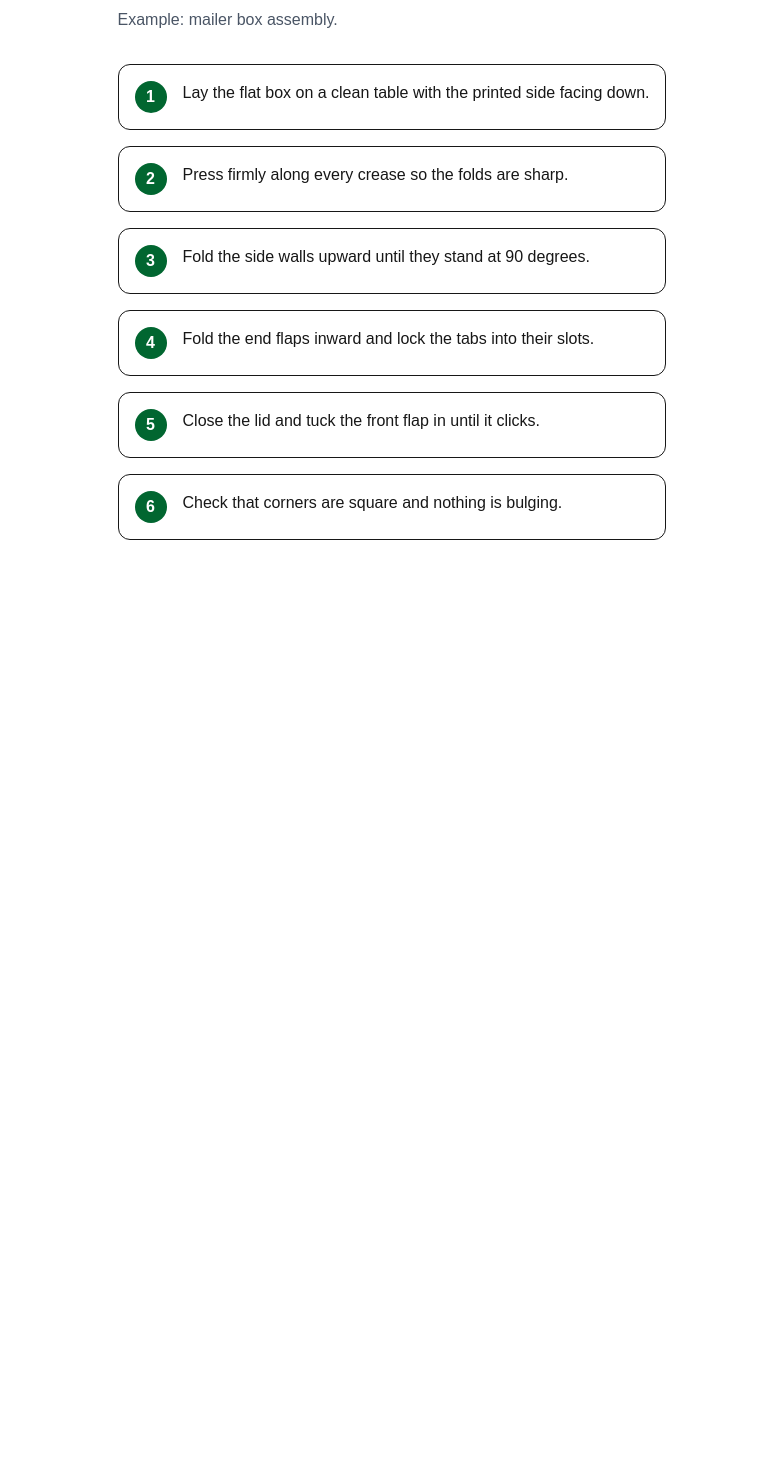
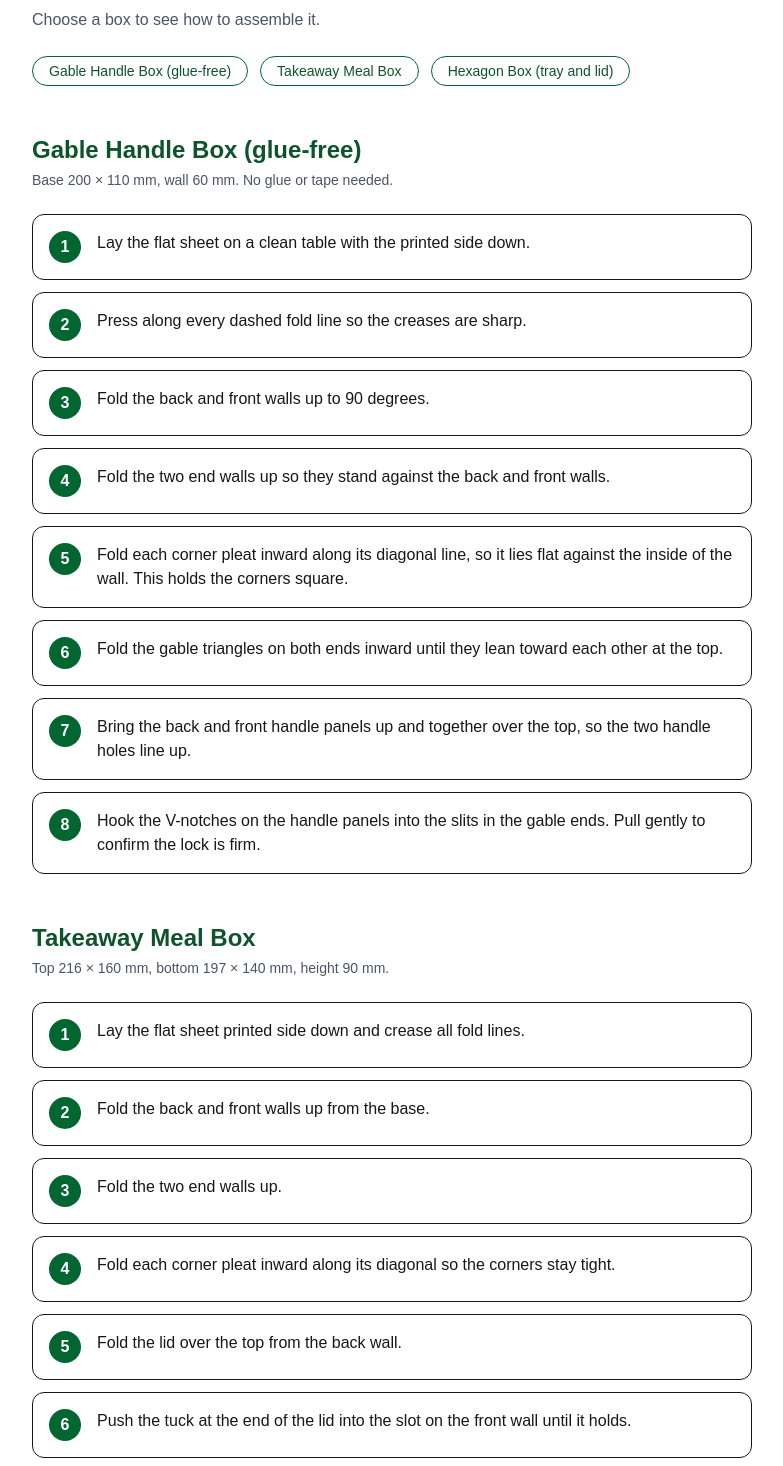
Before and after one commit to boxecopacks-gif/BoxEco, a Next.js app: page /folding in a window 1280 px wide. Shown: the part 144-1610 px from the top of the page, without its empty margins (248-1031 px from the left). Before the commit the page ends 800 px from the top, so only its background shows below. Built offline with nearby package versions, Linux system fonts and the light colour scheme.

Commit message:
customer handling for food packaging

```diff
--- a/app/customer-handling/page.tsx
+++ b/app/customer-handling/page.tsx
@@ -1,15 +1,40 @@
-const scenarios = [
+type Scenario = {
+  topic: string;
+  situation: string;
+  say: string;
+  avoid: string;
+};
+
+const scenarios: Scenario[] = [
   {
-    q: "A customer says the box arrived crushed.",
-    a: "Apologise, ask for a photo, and offer a replacement. Log the batch number.",
+    topic: "Assembly",
+    situation: "A customer says they can't fold the box or the lid won't stay closed.",
+    say: "Offer to walk them through it, or send the Folding Guide link for their box. For the gable box, check that the V-notches are hooked into the slits. For the meal box, check that the tuck is pushed fully into the slot.",
+    avoid: "Don't suggest tape or glue. The boxes are designed to lock without it.",
   },
   {
-    q: "A customer asks if the box is recyclable.",
-    a: "Yes, it is made from recycled board. Remove any tape or plastic before recycling.",
+    topic: "Damage",
+    situation: "A box arrived crushed, bent, or with torn creases.",
+    say: "Apologise, ask for a photo and the batch number, and offer a replacement. Pass the details to quality control.",
+    avoid: "Don't blame the courier or the customer before checking the photo.",
   },
   {
-    q: "A customer cannot assemble the box.",
-    a: "Point them to the Folding Guide and walk them through step 1 to 6.",
+    topic: "Hot or oily food",
+    situation: "A customer asks whether the box can hold hot, wet, or oily food.",
+    say: "Only confirm what has been tested for that specific box and material. If you are not sure, say you will check and come back to them.",
+    avoid: "Don't promise leak-proof or heat-proof performance unless it is confirmed for that product.",
+  },
+  {
+    topic: "Materials and recycling",
+    situation: "A customer asks if the box is recyclable, compostable, or food safe.",
+    say: "Share the material and certification details for that product, if you have them on record.",
+    avoid: "Don't make eco or food-safety claims you cannot back up with a document or test report.",
+  },
+  {
+    topic: "Sizing",
+    situation: "A customer isn't sure which box fits their dish or portion.",
+    say: "Ask what they are packing and how much. Then compare it with the sizes on the Products page and suggest the closest fit.",
+    avoid: "Don't guess. Suggest ordering a sample first if they are unsure.",
   },
 ];
 
@@ -17,11 +42,24 @@ export default function CustomerHandling() {
   return (
     <main className="mx-auto max-w-3xl px-6 py-12">
       <h1 className="text-3xl font-bold text-green-900">Customer Handling</h1>
-      <div className="mt-8 space-y-4">
+      <p className="mt-2 text-gray-600">
+        How to respond to common customer situations.
+      </p>
+      <div className="mt-8 space-y-5">
         {scenarios.map((s) => (
-          <div key={s.q} className="rounded-xl border p-5">
-            <h2 className="font-semibold">{s.q}</h2>
-            <p className="mt-2 text-gray-700">{s.a}</p>
+          <div key={s.topic} className="rounded-xl border p-5">
+            <span className="rounded-full bg-green-100 px-3 py-1 text-xs font-semibold text-green-900">
+              {s.topic}
+            </span>
+            <h2 className="mt-3 font-semibold">{s.situation}</h2>
+            <p className="mt-3 text-gray-700">
+              <span className="font-semibold text-green-900">Say: </span>
+              {s.say}
+            </p>
+            <p className="mt-2 text-gray-700">
+              <span className="font-semibold text-red-700">Avoid: </span>
+              {s.avoid}
+            </p>
           </div>
         ))}
       </div>
--- a/app/folding/page.tsx
+++ b/app/folding/page.tsx
@@ -1,19 +1,78 @@
-const steps = [
-  "Lay the flat box on a clean table with the printed side facing down.",
-  "Press firmly along every crease so the folds are sharp.",
-  "Fold the side walls upward until they stand at 90 degrees.",
-  "Fold the end flaps inward and lock the tabs into their slots.",
-  "Close the lid and tuck the front flap in until it clicks.",
-  "Check that corners are square and nothing is bulging.",
+type Guide = {
+  id: string;
+  name: string;
+  note: string;
+  steps: string[];
+};
+
+const guides: Guide[] = [
+  {
+    id: "gable",
+    name: "Gable Handle Box (glue-free)",
+    note: "Base 200 × 110 mm, wall 60 mm. No glue or tape needed.",
+    steps: [
+      "Lay the flat sheet on a clean table with the printed side down.",
+      "Press along every dashed fold line so the creases are sharp.",
+      "Fold the back and front walls up to 90 degrees.",
+      "Fold the two end walls up so they stand against the back and front walls.",
+      "Fold each corner pleat inward along its diagonal line, so it lies flat against the inside of the wall. This holds the corners square.",
+      "Fold the gable triangles on both ends inward until they lean toward each other at the top.",
+      "Bring the back and front handle panels up and together over the top, so the two handle holes line up.",
+      "Hook the V-notches on the handle panels into the slits in the gable ends. Pull gently to confirm the lock is firm.",
+    ],
+  },
+  {
+    id: "meal",
+    name: "Takeaway Meal Box",
+    note: "Top 216 × 160 mm, bottom 197 × 140 mm, height 90 mm.",
+    steps: [
+      "Lay the flat sheet printed side down and crease all fold lines.",
+      "Fold the back and front walls up from the base.",
+      "Fold the two end walls up.",
+      "Fold each corner pleat inward along its diagonal so the corners stay tight.",
+      "Fold the lid over the top from the back wall.",
+      "Push the tuck at the end of the lid into the slot on the front wall until it holds.",
+    ],
+  },
+  {
+    id: "hexagon",
+    name: "Hexagon Box (tray and lid)",
+    note: "Tray: side 60 mm, wall 40 mm. Lid: side 62 mm, wall 35 mm.",
+    steps: [
+      "Take the tray sheet and crease all dashed lines around the hexagon floor.",
+      "Fold all six walls up from the floor.",
+      "Fold each corner pleat inward along its centre line so it lies flat against the wall. The pleats hold the walls up without glue.",
+      "Repeat steps 1 to 3 for the lid sheet.",
+      "Place the lid over the tray. It is slightly larger, so it should sit down over the walls.",
+      "Check that all six corners are tight and the lid closes evenly.",
+    ],
+  },
 ];
 
 export default function Folding() {
   return (
     <main className="mx-auto max-w-3xl px-6 py-12">
       <h1 className="text-3xl font-bold text-green-900">Folding Guide</h1>
-      <p className="mt-2 text-gray-600">Example: mailer box assembly.</p>
-      <ol className="mt-8 space-y-4">
-        {steps.map((s, i) => (
+      <p className="mt-2 text-gray-600">Choose a box to see how to assemble it.</p>
+
+      <div className="mt-6 flex flex-wrap gap-3">
+        {guides.map((g) => (
+          <a
+            key={g.id}
+            href={`#${g.id}`}
+            className="rounded-full border border-green-800 px-4 py-1 text-sm text-green-900 hover:bg-green-800 hover:text-white"
+          >
+            {g.name}
+          </a>
+        ))}
+      </div>
+
+      {guides.map((g) => (
+        <section key={g.id} id={g.id} className="mt-12 scroll-mt-6">
+          <h2 className="text-2xl font-semibold text-green-900">{g.name}</h2>
+          <p className="mt-1 text-sm text-gray-600">{g.note}</p>
+          <ol className="mt-6 space-y-3">
+            {g.steps.map((s, i) => (
               <li key={i} className="flex gap-4 rounded-xl border p-4">
                 <span className="flex h-8 w-8 shrink-0 items-center justify-center rounded-full bg-green-800 font-bold text-white">
                   {i + 1}
@@ -22,6 +81,8 @@ export default function Folding() {
               </li>
             ))}
           </ol>
+        </section>
+      ))}
     </main>
   );
 }
--- a/app/products/page.tsx
+++ b/app/products/page.tsx
@@ -1,19 +1,51 @@
-const products = [
-  { name: "Mailer Box", material: "Recycled kraft board", use: "E-commerce shipping" },
-  { name: "Gift Box", material: "FSC-certified paperboard", use: "Retail and gifting" },
-  { name: "Food Box", material: "Food-safe uncoated board", use: "Bakery and takeaway" },
+type Product = {
+  name: string;
+  tagline: string;
+  size: string;
+  features: string[];
+  image?: string; // e.g. "/products/gable-box.jpg" once you add your own photo
+};
+
+const products: Product[] = [
+  {
+    name: "Gable Handle Box",
+    tagline: "Carry-handle box for meals and parcels",
+    size: "200 × 110 mm base, 60 mm wall",
+    features: ["Built-in carry handle", "Lockable V-notch closure", "Flat-packed, folds in seconds"],
+  },
+  {
+    name: "Takeaway Meal Box",
+    tagline: "Classic folding box for hot meals",
+    size: "Top 216 × 160 mm, bottom 197 × 140 mm, 90 mm high",
+    features: ["Pleated corners", "Tuck-in lid", "Kraft board"],
+  },
+  {
+    name: "Hexagon Box",
+    tagline: "Distinctive box for premium parcels",
+    size: "Base side 60 mm (wall 40 mm), lid side 62 mm (wall 35 mm)",
+    features: ["Glue-free pleated corners", "Separate tray and lid", "Stands out on the table"],
+  },
 ];
 
 export default function Products() {
   return (
-    <main className="mx-auto max-w-4xl px-6 py-12">
+    <main className="mx-auto max-w-5xl px-6 py-12">
       <h1 className="text-3xl font-bold text-green-900">Our Products</h1>
-      <div className="mt-8 grid gap-6 sm:grid-cols-3">
+      <p className="mt-2 text-gray-600">Eco-friendly food and parcel packaging.</p>
+      <div className="mt-8 grid gap-6 sm:grid-cols-2 lg:grid-cols-3">
         {products.map((p) => (
           <div key={p.name} className="rounded-xl border p-6">
+            {p.image && (
+              <img src={p.image} alt={p.name} className="mb-4 h-48 w-full rounded-lg object-cover" />
+            )}
             <h2 className="text-xl font-semibold">{p.name}</h2>
-            <p className="mt-2 text-sm text-gray-600">Material: {p.material}</p>
-            <p className="text-sm text-gray-600">Best for: {p.use}</p>
+            <p className="mt-1 text-sm text-gray-600">{p.tagline}</p>
+            <p className="mt-3 text-sm font-medium">Size: {p.size}</p>
+            <ul className="mt-3 list-disc space-y-1 pl-5 text-sm text-gray-700">
+              {p.features.map((f) => (
+                <li key={f}>{f}</li>
+              ))}
+            </ul>
           </div>
         ))}
       </div>
```
Lines whose indentation alone changed are shown as unchanged.
